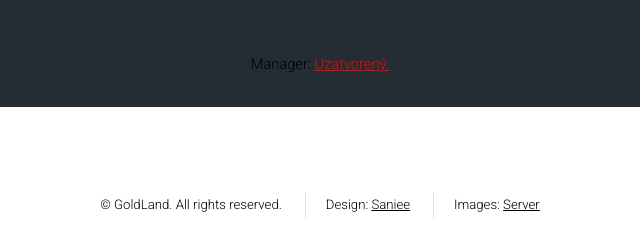
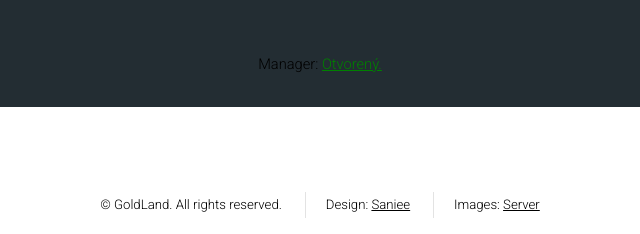
Before and after one commit to Saniee/goldlandweb, a plain HTML site: page nabory.html in a window 1280 px wide. Shown: the part 1378-1612 px from the top of the page, 320-960 px from the left. Drawn offline with Linux system fonts and the light colour scheme.

Commit message:
big update

```diff
--- a/nabory.html
+++ b/nabory.html
@@ -83,7 +83,7 @@
       </div>
       <br />
       <div>
-        <p>Manager: <a href="#" style="color: red;">Uzatvorený.</a></p>
+        <p>Manager: <a href="https://forms.gle/qYwGc9Rv3WJKxG8w8" target="_blank" style="color: green;">Otvorený.</a></p>
       </div>
     </div>
 
```
